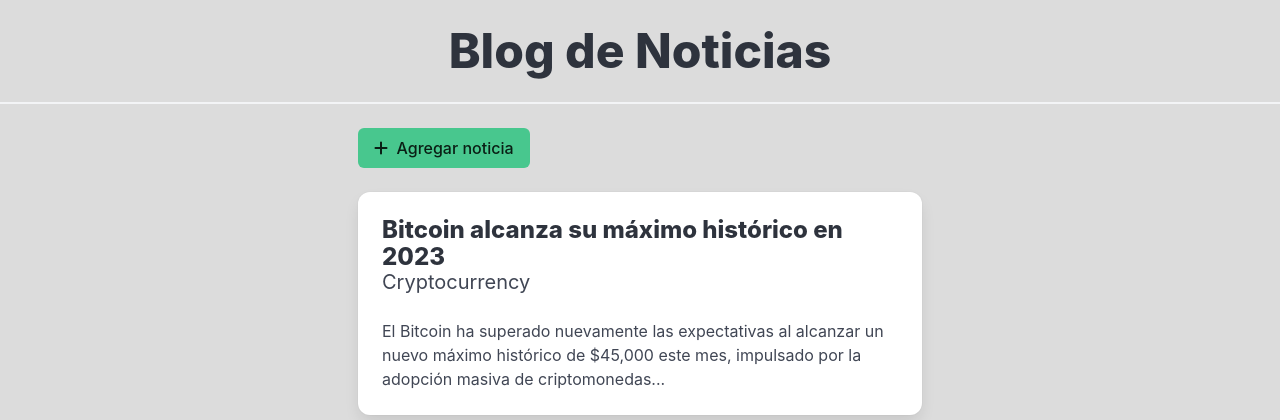
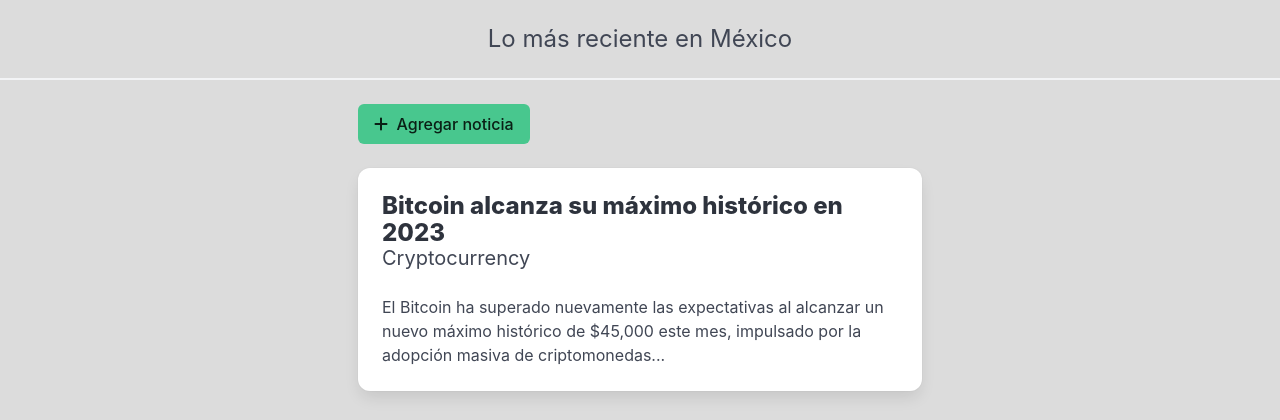
Before and after one commit to Punkyponk/EX_U1_20590316, a Flask app: page / in a window 1280 px wide. Shown: the top 420 px of the page. Run offline with Flask 3, Linux system fonts and the light colour scheme; some libraries are stand-ins or nearby versions.

Commit message:
hotfix: 20590316, Header Resuelto

```diff
--- a/templates/base.html
+++ b/templates/base.html
@@ -10,7 +10,7 @@
   <body >
     <header>
         <br>
-        <h1 class="title has-text-centered is-1">Blog de Noticias</h1>
+        <h2 class="subtitle has-text-centered is-4">Lo más reciente en México</h2>
         <hr>
     </header>
     <div class="container">
```
